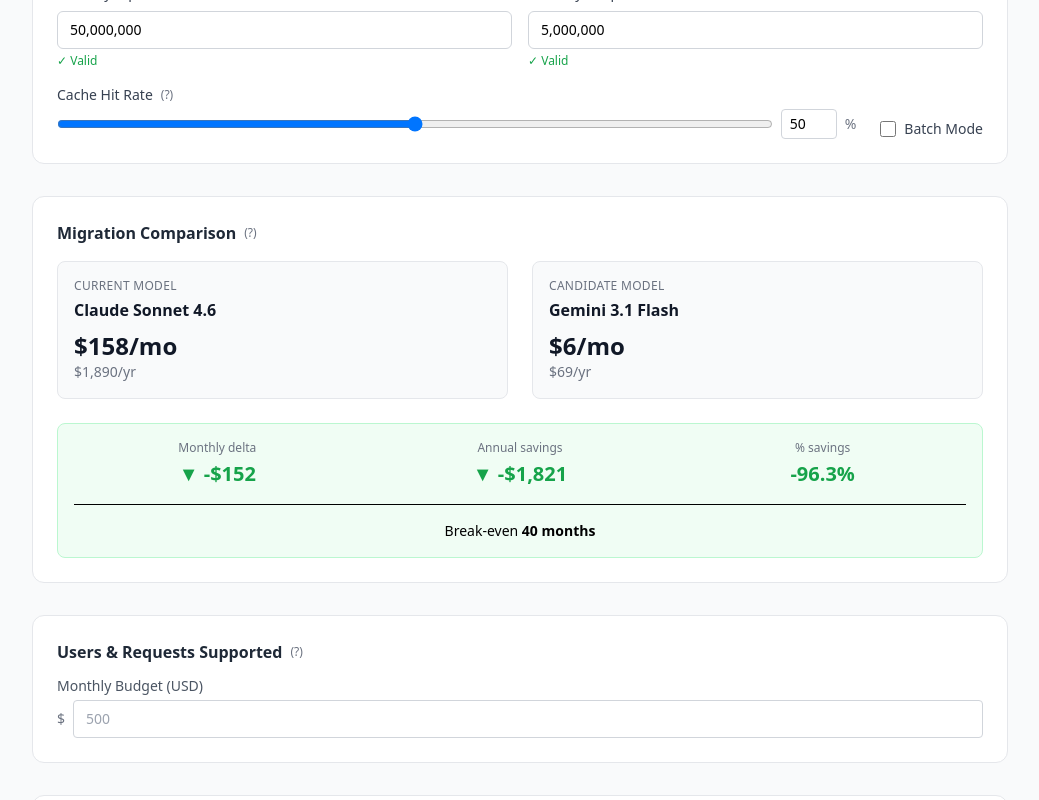
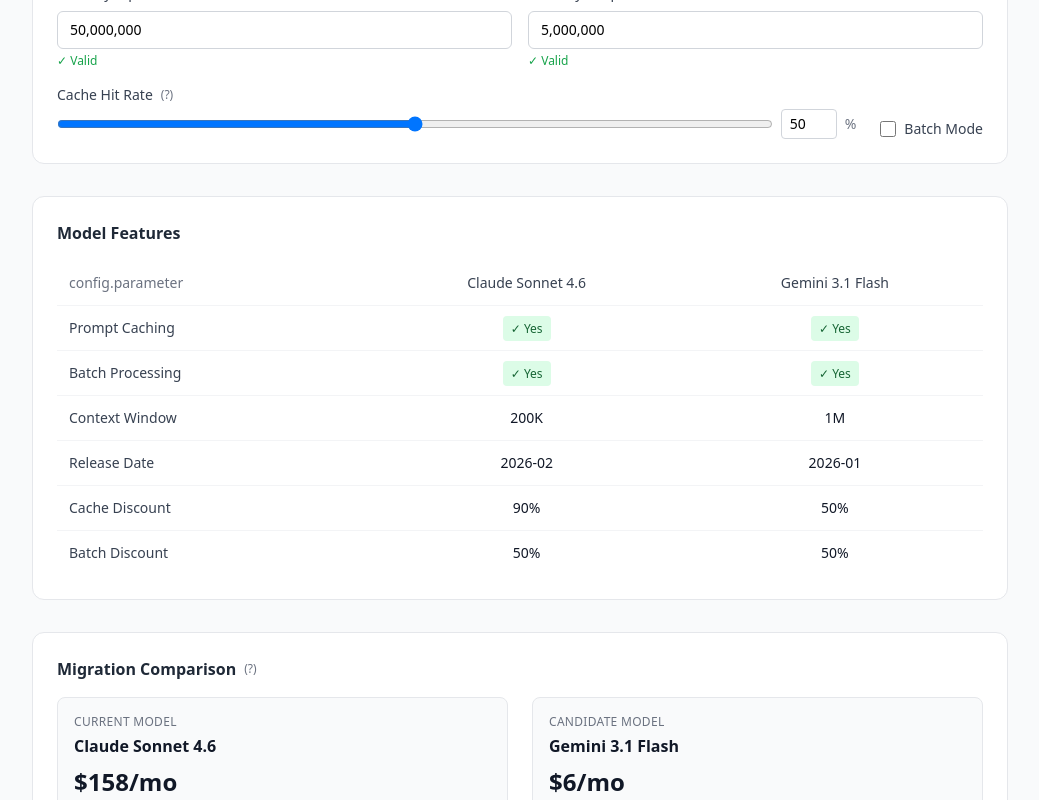
Before and after one commit to tayna99/token_simulator, a React (Vite) app: page / in a window 1280 px wide. Shown: the part 533-1333 px from the top of the page, without its empty margins (120-1159 px from the left). Built offline with nearby package versions, Linux system fonts and the light colour scheme.

Commit message:
feat: model features comparison card showing batch, cache, and context window support

```diff
--- a/src/App.tsx
+++ b/src/App.tsx
@@ -9,6 +9,7 @@
 import { CostBreakdown } from './components/CostBreakdown'
 import { BudgetCap } from './components/BudgetCap'
 import { OptimizationTips } from './components/OptimizationTips'
+import { ModelFeatures } from './components/ModelFeatures'
 import { SummaryCard } from './components/SummaryCard'
 import { RoleSelector } from './components/RoleSelector'
 import { PeriodSelector } from './components/PeriodSelector'
@@ -170,6 +171,8 @@
           />
         </section>
 
+        <ModelFeatures state={state} />
+
         {/* Role-aware panel ordering */}
         {ROLE_PACK[state.role].emphasisOrder.map(panelName => {
           switch (panelName) {
--- /dev/null
+++ b/src/components/ModelFeatures/index.tsx
@@ -0,0 +1,79 @@
+import { useTranslation } from 'react-i18next'
+import { fmtTokens } from '../../lib/format'
+import type { SimState } from '../../App'
+
+interface Props {
+  state: SimState
+}
+
+export function ModelFeatures({ state }: Props) {
+  const { t } = useTranslation()
+
+  const featureRow = (label: string, current: React.ReactNode, candidate: React.ReactNode) => (
+    <tr className="border-t border-gray-100">
+      <td className="py-3 px-3 text-sm font-medium text-gray-700">{label}</td>
+      <td className="py-3 px-3 text-center text-sm text-gray-900">{current}</td>
+      <td className="py-3 px-3 text-center text-sm text-gray-900">{candidate}</td>
+    </tr>
+  )
+
+  const badge = (supported: boolean) => (
+    <span className={`px-2 py-1 rounded text-xs font-medium ${
+      supported
+        ? 'bg-green-100 text-green-800'
+        : 'bg-gray-100 text-gray-600'
+    }`}>
+      {supported ? '✓ Yes' : '—'}
+    </span>
+  )
+
+  return (
+    <section className="bg-white rounded-xl border border-gray-200 p-4 md:p-6">
+      <h2 className="text-sm md:text-base font-semibold text-gray-800 mb-4">Model Features</h2>
+
+      <div className="overflow-x-auto">
+        <table className="w-full text-sm">
+          <thead>
+            <tr>
+              <th className="text-left py-3 px-3 text-gray-500 font-medium">{t('config.parameter')}</th>
+              <th className="text-center py-3 px-3 text-gray-700 font-medium">{state.currentModel.name}</th>
+              <th className="text-center py-3 px-3 text-gray-700 font-medium">{state.candidateModel.name}</th>
+            </tr>
+          </thead>
+          <tbody>
+            {featureRow(
+              'Prompt Caching',
+              badge(state.currentModel.cacheDiscount > 0),
+              badge(state.candidateModel.cacheDiscount > 0)
+            )}
+            {featureRow(
+              'Batch Processing',
+              badge(state.currentModel.batchDiscount > 0),
+              badge(state.candidateModel.batchDiscount > 0)
+            )}
+            {featureRow(
+              'Context Window',
+              fmtTokens(state.currentModel.contextWindow),
+              fmtTokens(state.candidateModel.contextWindow)
+            )}
+            {featureRow(
+              'Release Date',
+              state.currentModel.releaseDate,
+              state.candidateModel.releaseDate
+            )}
+            {featureRow(
+              'Cache Discount',
+              `${Math.round(state.currentModel.cacheDiscount * 100)}%`,
+              `${Math.round(state.candidateModel.cacheDiscount * 100)}%`
+            )}
+            {featureRow(
+              'Batch Discount',
+              `${Math.round(state.currentModel.batchDiscount * 100)}%`,
+              `${Math.round(state.candidateModel.batchDiscount * 100)}%`
+            )}
+          </tbody>
+        </table>
+      </div>
+    </section>
+  )
+}
```
